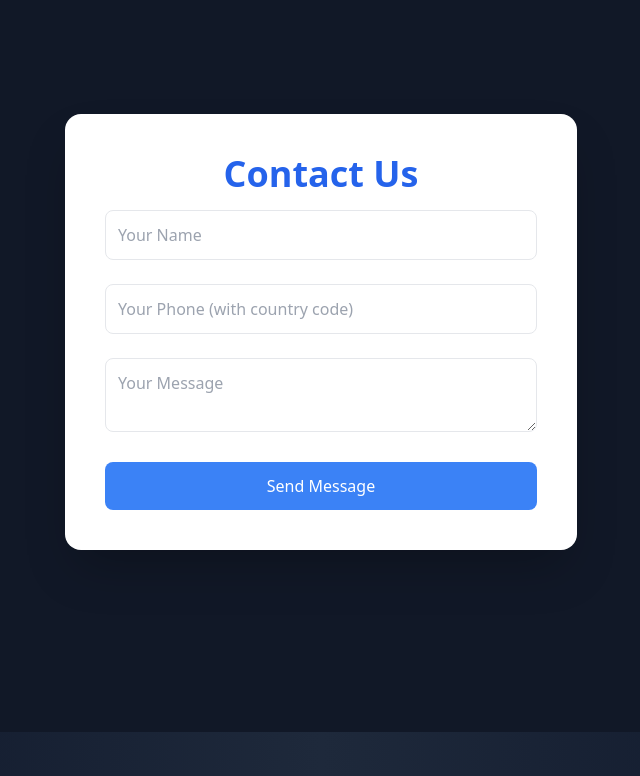
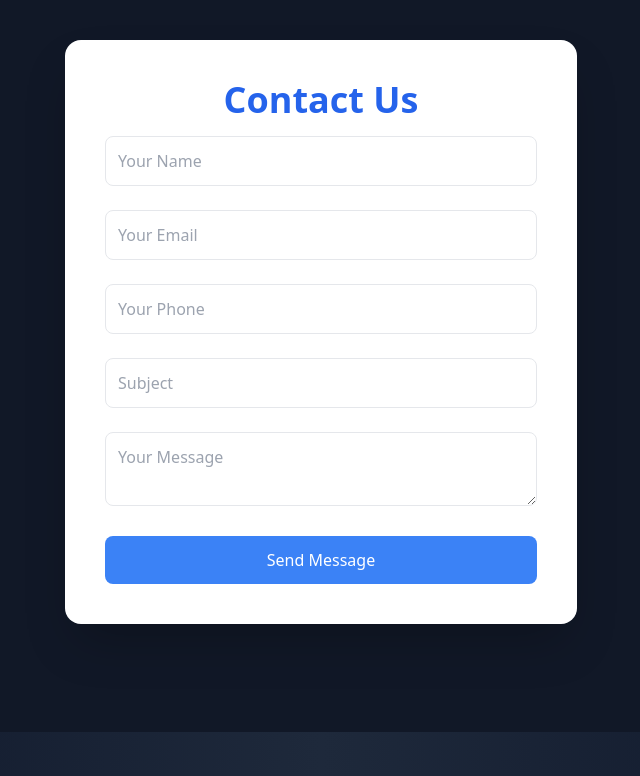
Before and after one commit to aZhar-ROR/advance-service-centre-frontend, a React (Vite) app: page / in a window 1280 px wide. Shown: the part 3220-3996 px from the top of the page, without its empty margins (319-959 px from the left). Built offline with nearby package versions, Linux system fonts and the light colour scheme.

Commit message:
feat: Refactor Contact component to use submitContactForm utility; add email and subject fields to form

```diff
--- a/src/components/Contact.jsx
+++ b/src/components/Contact.jsx
@@ -1,12 +1,13 @@
 import { useState } from "react";
 import { motion } from "framer-motion";
-import axios from "axios";
-const phoneRegex = /^\+\d{1,3}\d{7,14}$/;
+import { submitContactForm } from "../utils/submitContactForm";
 
-const Contact = () => {
+  const Contact = () => {
   const [formData, setFormData] = useState({
     name: "",
+    email: "",
     phone: "",
+    subject: "",
     message: "",
   });
   const [status, setStatus] = useState("");
@@ -19,10 +20,19 @@ const Contact = () => {
   const handleSubmit = async (e) => {
     e.preventDefault();
     try {
-      await axios.post("https://advance-service-centre-fullstack-1.onrender.com/send-message", formData);
-      setStatus("Message Sent Successfully!");
-      setError(false);
-      setFormData({ name: "", phone: "", message: "" });
+      const response = await submitContactForm({ ...formData, formType: "Contact Form" });
+      setStatus(response.message);
+      setError(!response.success);
+
+      if (response.success) {
+        setFormData({
+          name: "",
+          email: "",
+          phone: "",
+          subject: "",
+          message: ""
+        });
+      }
     } catch (error) {
       console.error(error);
       setStatus("Failed to send message. Try again later.");
@@ -40,7 +50,7 @@ const Contact = () => {
       >
         <h2 className="text-4xl font-bold text-blue-600 mb-4">Contact Us</h2>
 
-        <form onSubmit={handleSubmit} className="w-full space-y-6">
+       <form onSubmit={handleSubmit} className="w-full space-y-6">
           <input
             type="text"
             name="name"
@@ -51,17 +61,32 @@ const Contact = () => {
             required
           />
           <input
+            type="email"
+            name="email"
+            placeholder="Your Email"
+            className="w-full p-3 border rounded-lg"
+            value={formData.email}
+            onChange={handleChange}
+            required
+          />
+          <input
             type="tel"
             name="phone"
-            placeholder="Your Phone (with country code)"
-            className={`w-full p-3 border rounded-lg ${!phoneRegex.test(formData.phone) && formData.phone ? 'border-red-500' : ''}`}
+            placeholder="Your Phone"
+            className={'w-full p-3 border rounded-lg'}
             value={formData.phone}
             onChange={handleChange}
             required
           />
-          {!phoneRegex.test(formData.phone) && formData.phone && (
-            <p className="text-red-500 text-sm mt-1">Invalid phone number format. Use +91XXXXXXXXXX.</p>
-          )}
+          <input
+            type="text"
+            name="subject"
+            placeholder="Subject"
+            className="w-full p-3 border rounded-lg"
+            value={formData.subject}
+            onChange={handleChange}
+            required
+          />
           <textarea
             name="message"
             placeholder="Your Message"
```
